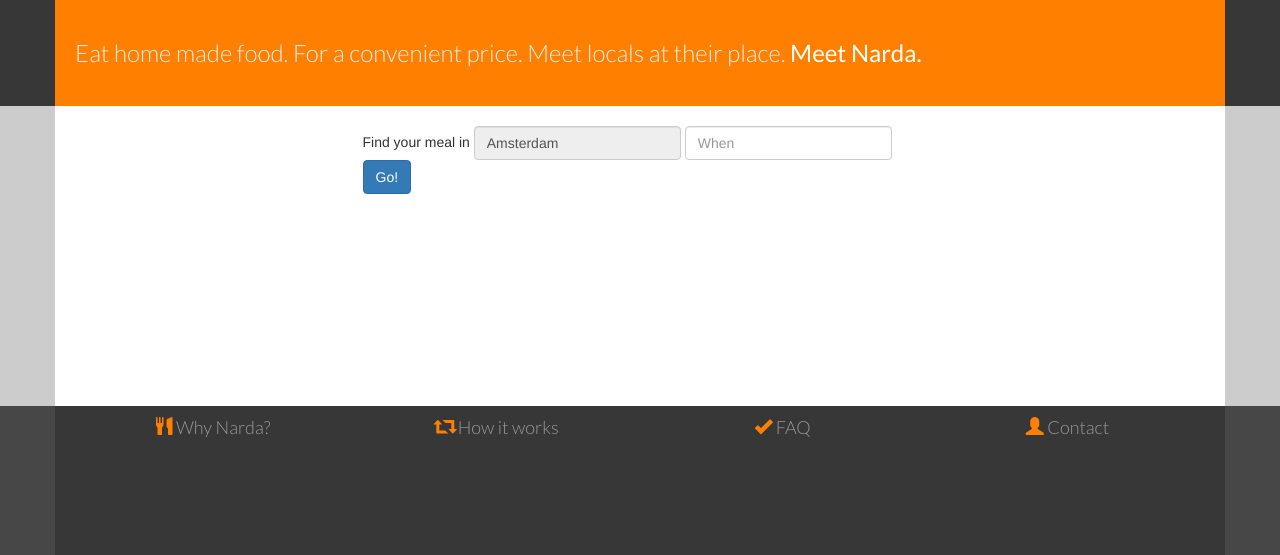
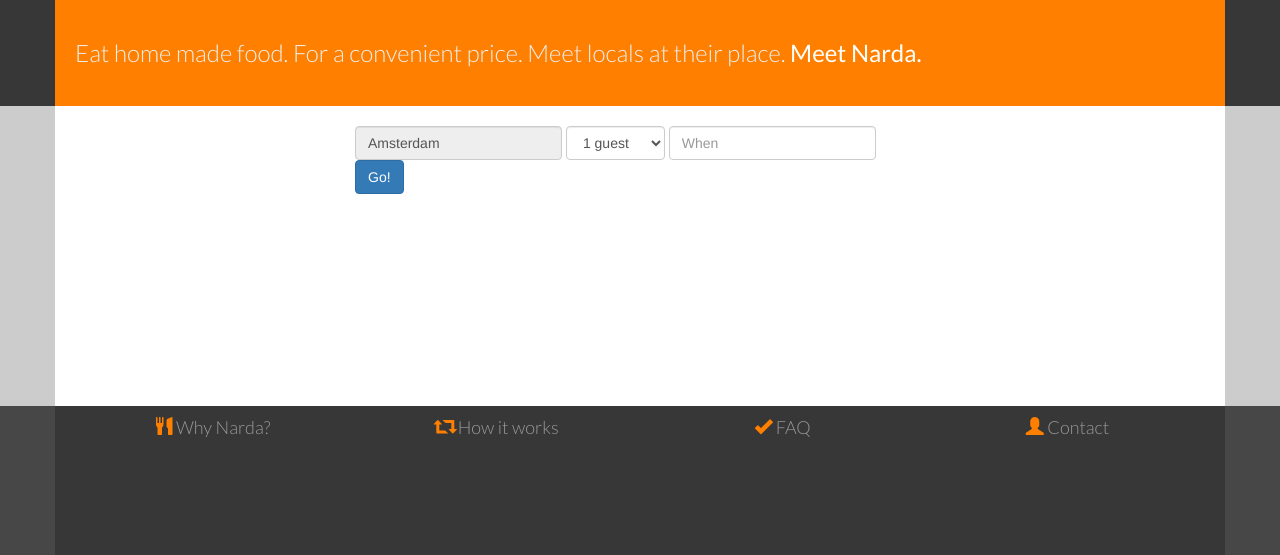
Before and after one commit to pabloportela/narda, a Django app: page / in a window 1280 px wide. Shown: the part 50-605 px from the top of the page. Run offline with Django 3.2, Linux system fonts and the light colour scheme; some libraries are stand-ins or nearby versions.

Commit message:
Added "number of guests" search filter

```diff
--- a/frontend/views.py
+++ b/frontend/views.py
@@ -11,13 +11,14 @@ def index(request):
     return render_to_response('index.html', context_instance=context)
 
 
-def search(request, date):
+def search(request, date, number_of_guests):
     arg_datetime = datetime.strptime(date, '%Y-%m-%d')
     one_day = timedelta(1)
     meal_list = Meal.objects.filter(
         scheduled_for__lt=(arg_datetime + one_day),
         scheduled_for__gt=arg_datetime,
-        status__exact='o'
+        status__exact='o',
+        kitchen__available_seats__gte=int(number_of_guests)
     ).order_by(
         'scheduled_for'
     ).select_related('kitchen')
@@ -25,7 +26,8 @@ def search(request, date):
         'request': request,
         'user': request.user,
         'meal_list': meal_list,
-        'date': date
+        'date': date,
+        'number_of_guests': number_of_guests
     })
     return render_to_response('index.html', context_instance=context)
 
--- a/narda/urls.py
+++ b/narda/urls.py
@@ -21,7 +21,7 @@ urlpatterns = patterns('',
         name='kitchen_detail'),
 
     # eg. search/date/2014-09-17/
-    url(r'^search/date/(?P<date>\d{4}-\d{2}-\d{2})/$',
+    url(r'^search/date/(?P<date>\d{4}-\d{2}-\d{2})/guests/(?P<number_of_guests>\d{1})/$',
         views.search, name='search'),
 
     # eg. book/
--- a/requirements.txt
+++ b/requirements.txt
@@ -4,3 +4,4 @@ MySQL-python==1.2.5
 django-debug-toolbar==1.2.1
 django-extensions==1.3.10
 django-autoslug==1.7.2
+ipdb==0.8
--- a/templates/search/search_form.html
+++ b/templates/search/search_form.html
@@ -1,12 +1,20 @@
         <br/>
-        <div class="col-md-12 content">
+
+        <div class="col-12 content">
             <div class="centered">
                 <form class="form-inline" role="form" method="GET" action="" id="search_form">
-            Find your meal in
                   <div class="form-group">
                       <label class="sr-only" for="where">Where</label>
-                      <input type="text" id="where" class="form-control" placeholder="Where" value="Amsterdam" readonly="readonly">
+                      <input type="text" id="where" class="form-control" placeholder="where" value="Amsterdam" readonly="readonly">
                     </div>
+                  <div class="form-group">
+                      <select class="form-control" id="number_of_guests" required="true" placeholder="Number of seats">
+                        <option value="1" selected="true">1 guest</option>
+                        <option value="2">2 guests</option>
+                        <option value="3">3 guests</option>
+                        <option value="4">4 guests</option>
+                      </select>
+                  </div>
                   <div class="form-group">
                       <label class="sr-only" for="datepicker">When</label>
                       <input type="text" id="datepicker" class="form-control" placeholder="When" required="true" value="{{ date }}">
@@ -15,6 +23,7 @@
                 </form>
             </div>
         </div>
+
         <script>
         $(function() {
             $("#datepicker").datepicker({ minDate: 0, maxDate: "+3M" });
@@ -29,12 +38,13 @@
 
                 // format it for mysql
                 scheduled_for = $.datepicker.formatDate("yy-mm-dd",$( "#datepicker").datepicker("getDate"));
-                search_url = get_search_location(scheduled_for);
+                number_of_guests = $('#number_of_guests').val();
+                search_url = get_search_location(scheduled_for,number_of_guests);
                 window.location = search_url;
             });
 
-            function get_search_location(scheduled_for) {
-                search_url = '/search/date/' + scheduled_for;
+            function get_search_location(scheduled_for, number_of_guests) {
+                search_url = '/search/date/' + scheduled_for + '/guests/' + number_of_guests;
                 return search_url;
             }
 
```
